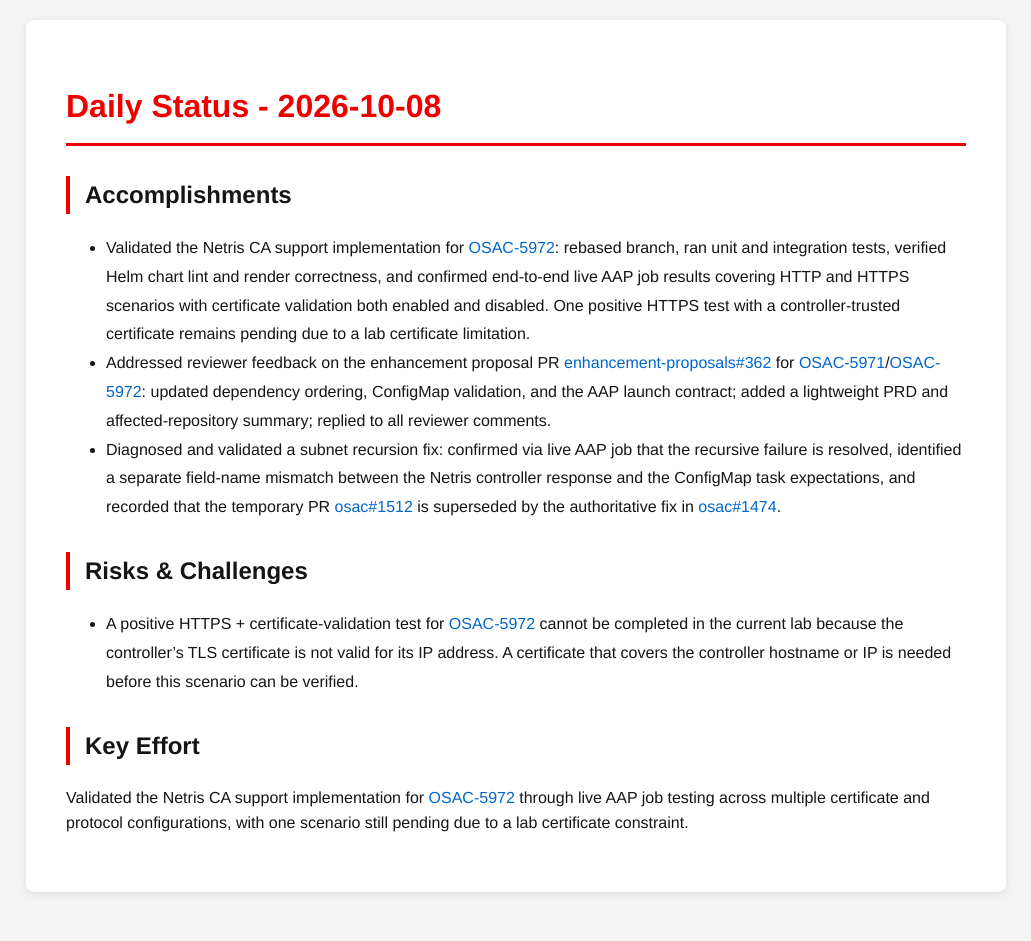
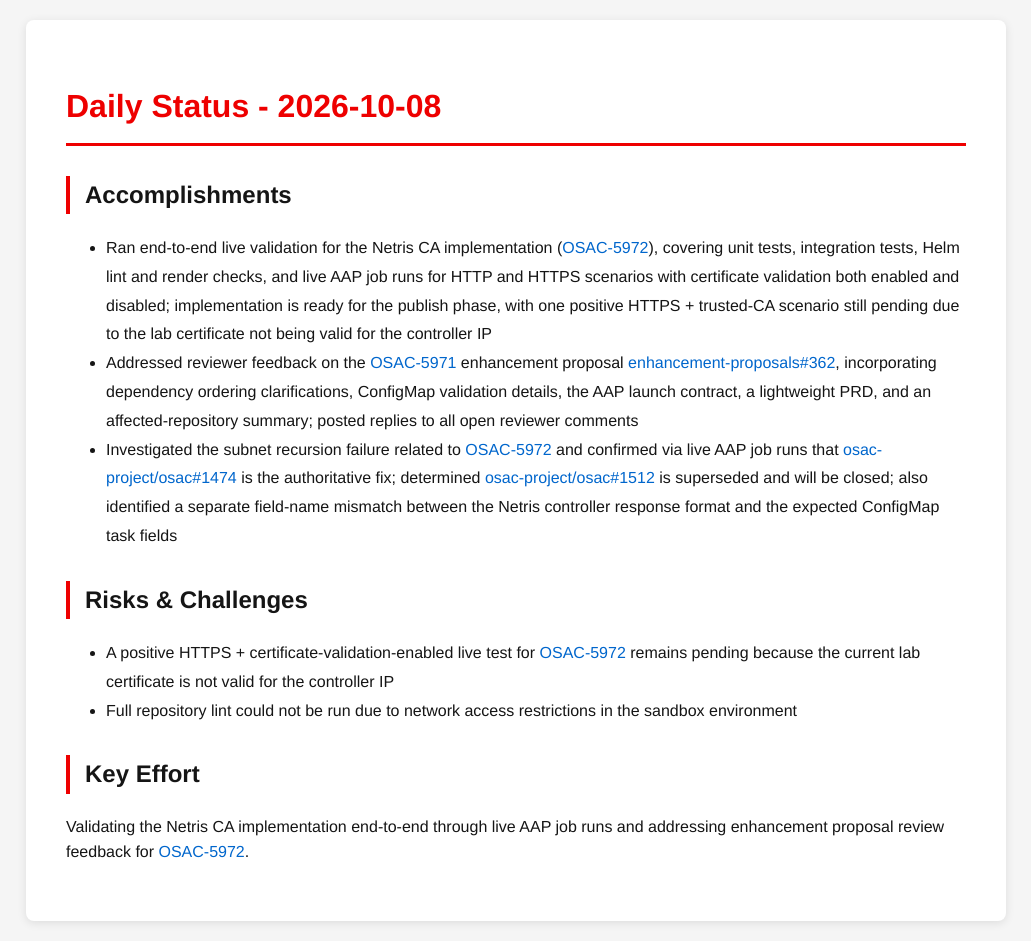
Before and after one commit to tzvatot/daily-status, a Jekyll site: the page built from 2026-10-08.md, in a window 1280 px wide. Shown: the whole page, without its empty margins (124-1155 px from the left). Built offline with Jekyll 4.4.1, drawn with Linux system fonts in a browser that asks for light colours; before the commit the page ends 912 px from its top, so only the background shows below that.

Commit message:
Daily status update - 2026-10-08

```diff
--- a/2026-10-08.md
+++ b/2026-10-08.md
@@ -7,12 +7,13 @@
 # Daily Status - 2026-10-08
 
 ## Accomplishments
-- Validated the Netris CA support implementation for [OSAC-5972](https://redhat.atlassian.net/browse/OSAC-5972): rebased branch, ran unit and integration tests, verified Helm chart lint and render correctness, and confirmed end-to-end live AAP job results covering HTTP and HTTPS scenarios with certificate validation both enabled and disabled. One positive HTTPS test with a controller-trusted certificate remains pending due to a lab certificate limitation.
-- Addressed reviewer feedback on the enhancement proposal PR [enhancement-proposals#362](https://github.com/osac-project/enhancement-proposals/pull/362) for [OSAC-5971](https://redhat.atlassian.net/browse/OSAC-5971)/[OSAC-5972](https://redhat.atlassian.net/browse/OSAC-5972): updated dependency ordering, ConfigMap validation, and the AAP launch contract; added a lightweight PRD and affected-repository summary; replied to all reviewer comments.
-- Diagnosed and validated a subnet recursion fix: confirmed via live AAP job that the recursive failure is resolved, identified a separate field-name mismatch between the Netris controller response and the ConfigMap task expectations, and recorded that the temporary PR [osac#1512](https://github.com/osac-project/osac/pull/1512) is superseded by the authoritative fix in [osac#1474](https://github.com/osac-project/osac/pull/1474).
+- Ran end-to-end live validation for the Netris CA implementation ([OSAC-5972](https://redhat.atlassian.net/browse/OSAC-5972)), covering unit tests, integration tests, Helm lint and render checks, and live AAP job runs for HTTP and HTTPS scenarios with certificate validation both enabled and disabled; implementation is ready for the publish phase, with one positive HTTPS + trusted-CA scenario still pending due to the lab certificate not being valid for the controller IP
+- Addressed reviewer feedback on the [OSAC-5971](https://redhat.atlassian.net/browse/OSAC-5971) enhancement proposal [enhancement-proposals#362](https://github.com/osac-project/enhancement-proposals/pull/362), incorporating dependency ordering clarifications, ConfigMap validation details, the AAP launch contract, a lightweight PRD, and an affected-repository summary; posted replies to all open reviewer comments
+- Investigated the subnet recursion failure related to [OSAC-5972](https://redhat.atlassian.net/browse/OSAC-5972) and confirmed via live AAP job runs that [osac-project/osac#1474](https://github.com/osac-project/osac/pull/1474) is the authoritative fix; determined [osac-project/osac#1512](https://github.com/osac-project/osac/pull/1512) is superseded and will be closed; also identified a separate field-name mismatch between the Netris controller response format and the expected ConfigMap task fields
 
 ## Risks & Challenges
-- A positive HTTPS + certificate-validation test for [OSAC-5972](https://redhat.atlassian.net/browse/OSAC-5972) cannot be completed in the current lab because the controller's TLS certificate is not valid for its IP address. A certificate that covers the controller hostname or IP is needed before this scenario can be verified.
+- A positive HTTPS + certificate-validation-enabled live test for [OSAC-5972](https://redhat.atlassian.net/browse/OSAC-5972) remains pending because the current lab certificate is not valid for the controller IP
+- Full repository lint could not be run due to network access restrictions in the sandbox environment
 
 ## Key Effort
-Validated the Netris CA support implementation for [OSAC-5972](https://redhat.atlassian.net/browse/OSAC-5972) through live AAP job testing across multiple certificate and protocol configurations, with one scenario still pending due to a lab certificate constraint.
+Validating the Netris CA implementation end-to-end through live AAP job runs and addressing enhancement proposal review feedback for [OSAC-5972](https://redhat.atlassian.net/browse/OSAC-5972).
```
